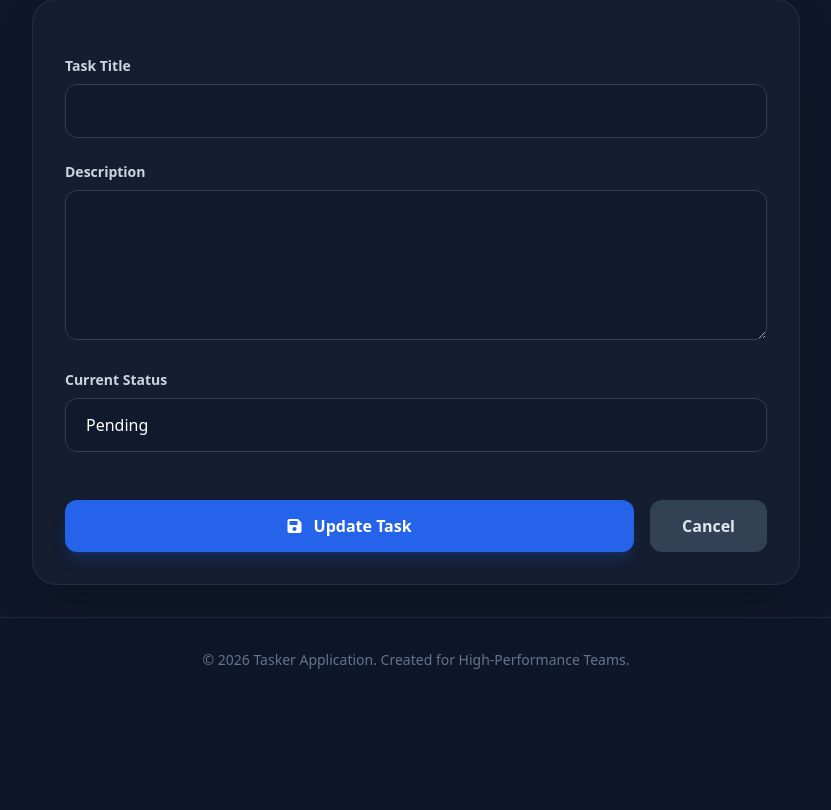
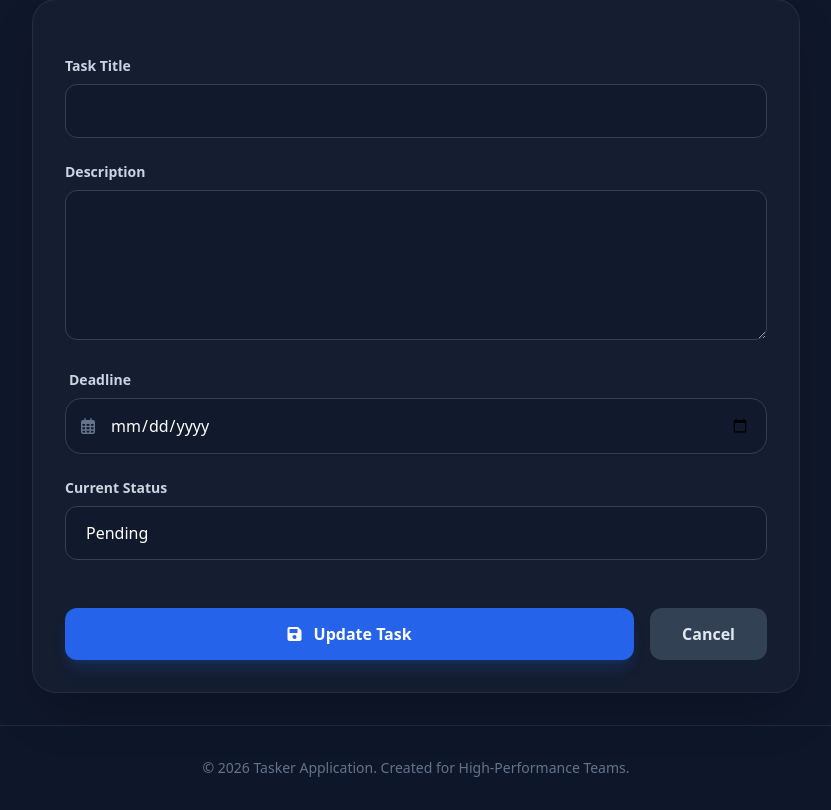
Before and after one commit to fahadbinsiddique/django-tasker-auth, a Django app: template tasks/templates/edit_task.html in a window 1280 px wide. Shown: the part 234-1044 px from the top of the page, without its empty margins (224-1055 px from the left). Before the commit the page ends 903 px from the top, so only its background shows below. Run offline with Django 5.2, Linux system fonts and the light colour scheme; the template is opened without the code that fills it, so the values that code supplies are empty; some libraries are stand-ins or nearby versions.

Commit message:
edit_task update

```diff
--- a/tasks/templates/add_task.html
+++ b/tasks/templates/add_task.html
@@ -58,7 +58,7 @@
 
       <div>
         <label class="block text-sm font-semibold text-slate-300 mb-2 ml-1"
-          >Deadline (Optional)</label
+          >Deadline </label
         >
         <div class="relative group">
           <span
--- a/tasks/templates/edit_task.html
+++ b/tasks/templates/edit_task.html
@@ -28,6 +28,25 @@
                           class="w-full px-5 py-3.5 bg-slate-900/50 border border-slate-700 rounded-xl text-white focus:outline-none focus:border-blue-500 focus:ring-2 focus:ring-blue-500/20 transition-all placeholder:text-slate-600">{{ task.description }}</textarea>
             </div>
 
+                <div>
+        <label class="block text-sm font-semibold text-slate-300 mb-2 ml-1"
+          >Deadline </label
+        >
+        <div class="relative group">
+          <span
+            class="absolute inset-y-0 left-0 pl-4 flex items-center text-slate-500 group-focus-within:text-rose-400 transition-colors"
+          >
+            <i class="far fa-calendar-alt"></i>
+          </span>
+          <input
+            type="date"
+            name="deadline"
+            required
+            class="block w-full pl-11 pr-4 py-3.5 bg-slate-900/50 border border-slate-700 rounded-2xl text-white placeholder-slate-500 focus:outline-none focus:ring-2 focus:ring-rose-500/50 focus:border-rose-500 transition-all cursor-pointer shadow-sm"
+          />
+        </div>
+      </div>
+
             <div>
                 <label for="status" class="block text-sm font-semibold text-slate-300 mb-2">Current Status</label>
                 <select name="status" id="status"
```
